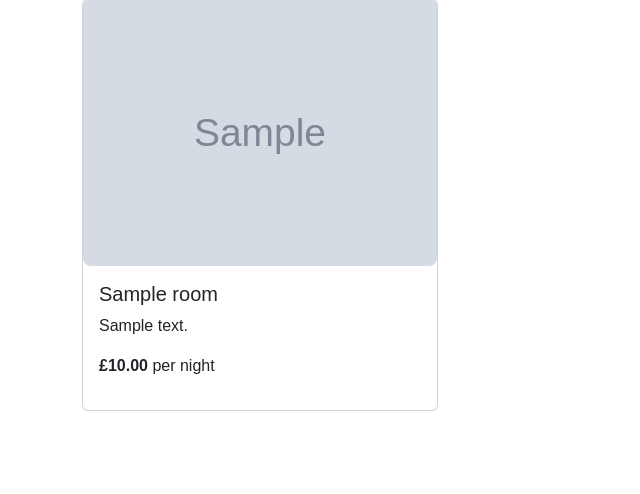
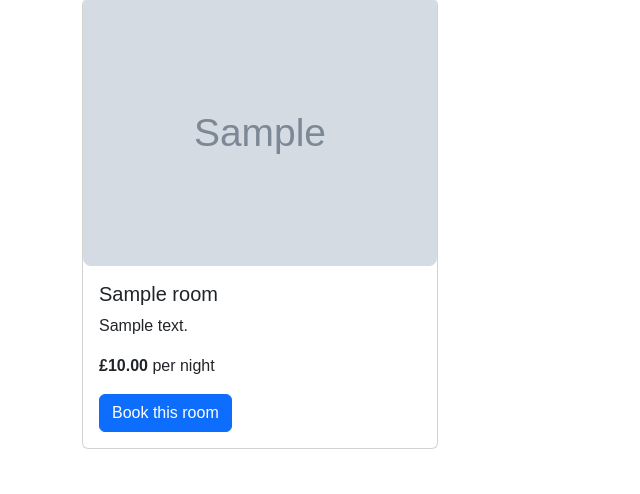
Before and after one commit to dailafing/FlaskHotel, a Flask app: page / in a window 1280 px wide. Shown: the part 153-647 px from the top of the page, without its empty margins (0-640 px from the left). Run offline with Flask 3, Linux system fonts and the light colour scheme; tables that the repository leaves empty hold one stand-in row (values such as "Sample post"); grey boxes marked "Sample" are stand-in pictures.

Commit message:
Add book button to each room card

```diff
--- a/app/templates/index.html
+++ b/app/templates/index.html
@@ -20,6 +20,8 @@
         <p class="card-text">{{ room.description }}</p>
 
         <p><strong>£{{ "%.2f"|format(room.price) }}</strong> per night</p>
+
+        <a class="btn btn-primary" href="{{ url_for('main.book_room', room_id=room.id) }}">Book this room</a>
       </div>
 
     </div>
```
